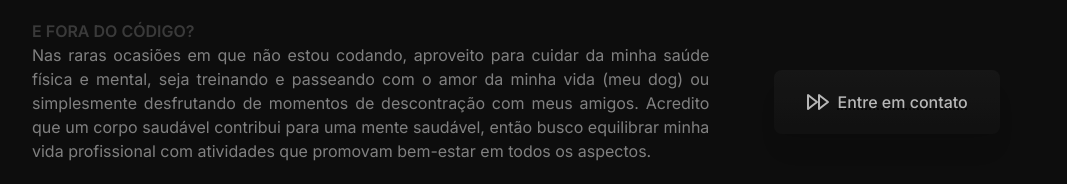
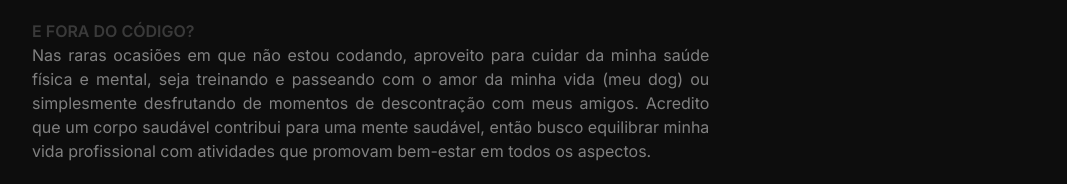
Before and after one commit to LeonardoWlopes/leonardolopes.tech, a Next.js app: page /about in a window 1280 px wide. Shown: the part 760-944 px from the top of the page, without its empty margins (96-1163 px from the left). Built offline with nearby package versions, Linux system fonts and the light colour scheme.

Commit message:
chore: commented contact buttons

```diff
--- a/src/app/about/page.tsx
+++ b/src/app/about/page.tsx
@@ -1,11 +1,11 @@
 // components
 import { Timer } from '@/components/timer'
-import { Button } from '@/components/button'
+//import { Button } from '@/components/button'
 import Image from 'next/image'
 import Link from 'next/link'
 
 //assets
-import { FastForward } from 'lucide-react'
+//import { FastForward } from 'lucide-react'
 import signature from '@/assets/icons/signature.svg'
 
 // utils
@@ -121,7 +121,7 @@ export default function About() {
 						alt="leonardo lopes"
 					/>
 
-					<abbr title="Calma la, ainda to trabalhando nisso!">
+					{/* <abbr title="Calma la, ainda to trabalhando nisso!">
 						<Button
 							className="cursor-not-allowed opacity-70"
 							disabled
@@ -129,7 +129,7 @@ export default function About() {
 							<FastForward />
 							Entre em contato
 						</Button>
-					</abbr>
+					</abbr> */}
 				</div>
 			</div>
 		</main>
--- a/src/app/page.tsx
+++ b/src/app/page.tsx
@@ -37,7 +37,7 @@ export default function Home() {
 						<Button className="w-full">Veja meu currículo</Button>
 					</Link>
 
-					<Link href={'/about'}>
+					{/* <Link href={'/about'}>
 						<abbr title="Calma la, ainda to trabalhando nisso!">
 							<Button
 								disabled
@@ -47,7 +47,7 @@ export default function Home() {
 								Entre em contato
 							</Button>
 						</abbr>
-					</Link>
+					</Link> */}
 				</div>
 
 				<CodeXml className="absolute right-0 hidden h-80 w-80 text-dark-gray/20 sm:block" />
```
